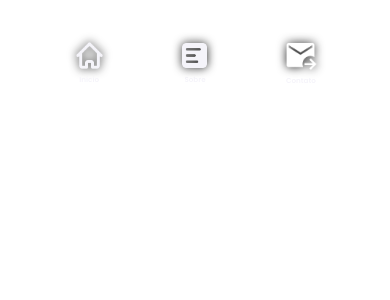
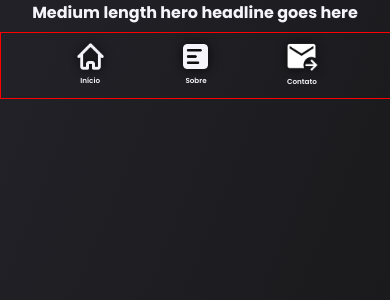
Before and after one commit to rafasp97/Neuro-ON, a React (Create React App) app: page /explore in a window 390 px wide. Shown: the top 300 px of the page. Built offline with nearby package versions, Linux system fonts and the light colour scheme.

Commit message:
anterior a testes com context

```diff
--- a/src/App.js
+++ b/src/App.js
@@ -10,6 +10,7 @@ import Footer from "./components/Footer/Footer"
 
 // Pages
 import Home from './pages/Home/Home';
+import Explore from './pages/Explore/Explore';
 
 function App() {
 
@@ -21,9 +22,10 @@ function App() {
         <Routes>
           {/* Definindo a rota para a Home */}
           <Route path="/" element={<Home />} />
-          <Route path="/inicio" element={<Home />} />
-          <Route path="/sobre" element={<Home />} />
-          <Route path="/contato" element={<Home />} />
+            <Route path="/inicio" element={<Home />} />
+            <Route path="/sobre" element={<Home />} />
+            <Route path="/contato" element={<Home />} />
+          <Route path="/explore" element={<Explore />} />
         </Routes>
         <Footer/>
       </BrowserRouter>
--- a/src/components/Navbar/Navbar.css
+++ b/src/components/Navbar/Navbar.css
@@ -3,6 +3,14 @@
     width: 100%;
     top: 2em;
     z-index: 1001;
+}
+
+.navbar-home{
+    border: solid blue 1px;
+}
+
+.navbar-explore{
+    border: solid red 1px;
 }
 
 .navbar-home > ul, .navbar-explore > ul{
@@ -72,18 +80,33 @@
 }
 
 @media (min-width: 768px){
-    .navbar-home, .navbar-explore{
+    .navbar-home{
         top: 1em;
         font-size: 1.1em;
         width: 20em;
         left: 16em;
     }
-    .navbar-home .nav-link:hover, .navbar-explore .nav-link:hover{
+    .navbar-explore{
+        top: 1em;
+        font-size: 1.1em;
+        width: 100%;
+    }
+    .navbar-home .nav-link:hover{
         box-shadow: none;
         background: transparent;
     }
-    .navbar-home .nav-link:active, .navbar-explore .nav-link:active{
+    .navbar-explore .nav-link:hover{
+        background: var(--color-elements-hover);
+        box-shadow: 5px 5px 15px rgba(0, 0, 0, 0.3);
+        border-radius: 5px;
+        text-shadow: 2px 2px 6px rgba(0, 0, 0, 0.5);
+    }
+    .navbar-home .nav-link:active{
         color: var(--words);
+    }
+    .navbar-explore .nav-link:active{
+        color: var(--background);
+        background: var(--color-elements-active);
     }
     .icon-menu-home, .icon-menu-about, .icon-menu-contact{
         display: none;
@@ -91,14 +114,14 @@
 }
 
 @media (min-width: 1024px){
-    .navbar-home, .navbar-explore{
+    .navbar-home{
         left: 20em;
         font-size: 1.2em;
     }
 }
 
 @media (min-width: 1440px){
-    .navbar-home, .navbar-explore{
+    .navbar-home{
         left: 29em;
     }
 }
--- a/src/components/Navbar/Navbar.js
+++ b/src/components/Navbar/Navbar.js
@@ -1,16 +1,16 @@
 
 // React Router
 import { NavLink} from "react-router-dom"
+import { useLocation } from 'react-router-dom';
 
 // Style
 import './Navbar.css';
+import { useEffect, useState } from "react";
 
 const Navbar = () => {
 
-    //verifica qual página está
-    const page = window.location.pathname;
 
-    //função para rolamento na página
+    //função para rolamento automático na página
     const handleScroll = (id) => {
         const element = document.getElementById(id);
         if (element) {
@@ -18,12 +18,31 @@ const Navbar = () => {
         }
       };
 
+
+    const location = useLocation();
+    const [navClass, setNavClass] = useState('navbar-home');
+
+    useEffect(() => {
+
+      const page = location.pathname;
+
+      if(['/', '/inicio', '/sobre', '/contato'].includes(page)){
+        setNavClass('navbar-home')
+      }
+      else{
+        setNavClass('navbar-explore')
+      }
+
+
+      //desmontar componente
+      return () => {
+
+      };
+    }, [location.pathname]);
+
+
   return (
-    <nav className={(page === '/' ||
-     page === 'inicio' ||
-      page === 'sobre' ||
-       page === 'contato')
-        ? 'navbar-home' : 'navbar-explore'}>
+    <nav className={navClass}>
         <ul>
             <li>
               <NavLink to="/inicio" className="nav-link">
--- /dev/null
+++ b/src/pages/Explore/Explore.css
@@ -0,0 +1,5 @@
+.explorePage{
+    background: var(--background);
+    height: 300vh;
+    color: var(--words);
+}
--- /dev/null
+++ b/src/pages/Explore/Explore.js
@@ -0,0 +1,18 @@
+// Style
+import './Explore.css';
+
+const Explore = () => {
+  return (
+    <div className='explorePage'>
+        <section>
+            <div className="title-icons">
+                <div className="title">
+                    <h4>Medium length hero headline goes here</h4>
+                </div>
+            </div>
+        </section>
+    </div>
+  )
+}
+
+export default Explore
--- a/src/pages/Home/Home.js
+++ b/src/pages/Home/Home.js
@@ -3,6 +3,7 @@ import { motion } from 'framer-motion';
 
 import { useState, useEffect, useMemo} from 'react';
 import { useInView } from 'react-intersection-observer';
+import { useNavigate } from 'react-router-dom';
 
 // Style
 import './Home.css';
@@ -14,6 +15,9 @@ import Logo from '../../components/Logo/Logo';
 import {animatedText, opacity} from '../../variants/AnimatedVariants'
 
 function Home() {
+
+    // permite navegação para outros endereços
+    const navigate = useNavigate();
 
     // objeto para 'arquivar' as imagens
     const images = useMemo(() => [
@@ -75,7 +79,7 @@ function Home() {
                     transition={{ duration: 2 }}
                 />
             </div>
-            <button className='button-explore'>
+            <button className='button-explore' onClick={() => navigate('/explore')}>
                 Explore
                 <img src='images/icon-button.png' alt="icon" className="icon-button"  />
             </button>
```
Also changed, not shown: src/context/SectionContext.js (added, +19 -0 lines).
